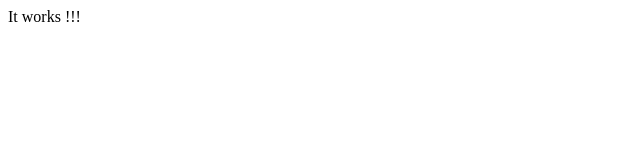
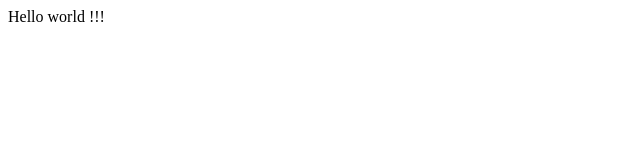
Before and after one commit to Hayasa/bdg_jenkins, a plain HTML site: page index.html in a window 1280 px wide. Shown: the full height of the page, 0-640 px from the left. Drawn offline with Linux system fonts and the light colour scheme.

Commit message:
edit index.html file

```diff
--- a/index.html
+++ b/index.html
@@ -6,6 +6,6 @@
 		</title>
 	</head>
 	<body>
-        	 It works !!!
+        	Hello world !!!
 	</body>
 </html>
```
